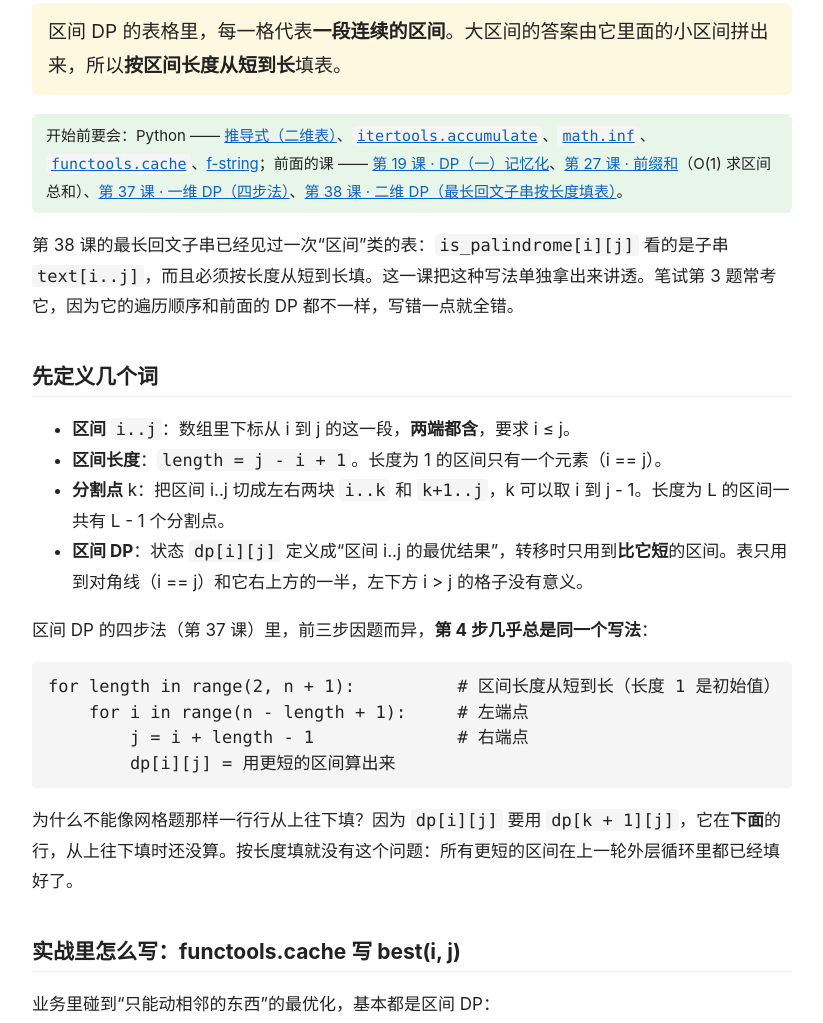
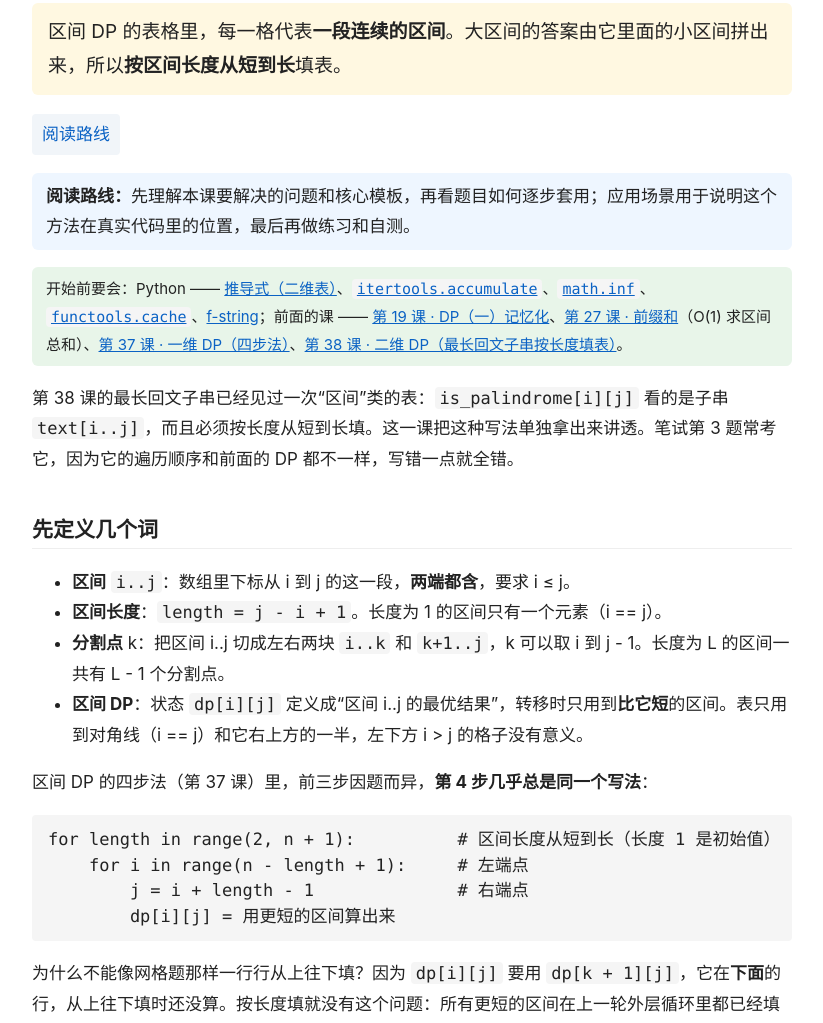
Before and after one commit to redreamality/2026-11_algorithms, a plain HTML site: page lessons/43-interval-dp.html in a window 1280 px wide. Shown: the part 156-1179 px from the top of the page, without its empty margins (228-1051 px from the left). Drawn offline with Linux system fonts and the light colour scheme.

Commit message:
reorganize lesson 43-interval-dp

```diff
--- a/lessons/43-interval-dp.html
+++ b/lessons/43-interval-dp.html
@@ -18,6 +18,11 @@ table.dp td.off { background: #f0f0f0; }
 <p><a href="index.html">← 目录</a></p>
 <h1>第 43 课 · 区间 DP</h1>
 <p class="one-line">区间 DP 的表格里，每一格代表<b>一段连续的区间</b>。大区间的答案由它里面的小区间拼出来，所以<b>按区间长度从短到长</b>填表。</p>
+
+<nav class="lesson-route" aria-label="本课内容">
+  <a href="#lesson-order">阅读路线</a>
+</nav>
+<p id="lesson-order" class="reading-order"><b>阅读路线：</b>先理解本课要解决的问题和核心模板，再看题目如何逐步套用；应用场景用于说明这个方法在真实代码里的位置，最后再做练习和自测。</p>
 <p class="prereq">开始前要会：Python —— <a href="python-basics.html#comprehension">推导式（二维表）</a>、<a href="python-basics.html#itertools"><code>itertools.accumulate</code></a>、<a href="python-basics.html#numbers"><code>math.inf</code></a>、<a href="python-basics.html#decorator"><code>functools.cache</code></a>、<a href="python-basics.html#fstring">f-string</a>；前面的课 —— <a href="19-dp-memo.html">第 19 课 · DP（一）记忆化</a>、<a href="27-prefix-sum.html">第 27 课 · 前缀和</a>（O(1) 求区间总和）、<a href="37-dp-1d.html">第 37 课 · 一维 DP（四步法）</a>、<a href="38-dp-2d.html">第 38 课 · 二维 DP（最长回文子串按长度填表）</a>。</p>
 
 <p>第 38 课的最长回文子串已经见过一次“区间”类的表：<code>is_palindrome[i][j]</code> 看的是子串 <code>text[i..j]</code>，而且必须按长度从短到长填。这一课把这种写法单独拿出来讲透。笔试第 3 题常考它，因为它的遍历顺序和前面的 DP 都不一样，写错一点就全错。</p>
@@ -36,7 +41,7 @@ table.dp td.off { background: #f0f0f0; }
         dp[i][j] = 用更短的区间算出来</pre>
 <p>为什么不能像网格题那样一行行从上往下填？因为 <code>dp[i][j]</code> 要用 <code>dp[k + 1][j]</code>，它在<b>下面</b>的行，从上往下填时还没算。按长度填就没有这个问题：所有更短的区间在上一轮外层循环里都已经填好了。</p>
 
-<h2>实战里怎么写：functools.cache 写 best(i, j)</h2>
+<h2>应用场景：functools.cache 写 best(i, j)</h2>
 <p>业务里碰到“只能动相邻的东西”的最优化，基本都是区间 DP：</p>
 <table>
   <tr><th>场景</th><th>区间代表什么</th><th>最后一步</th></tr>
```
